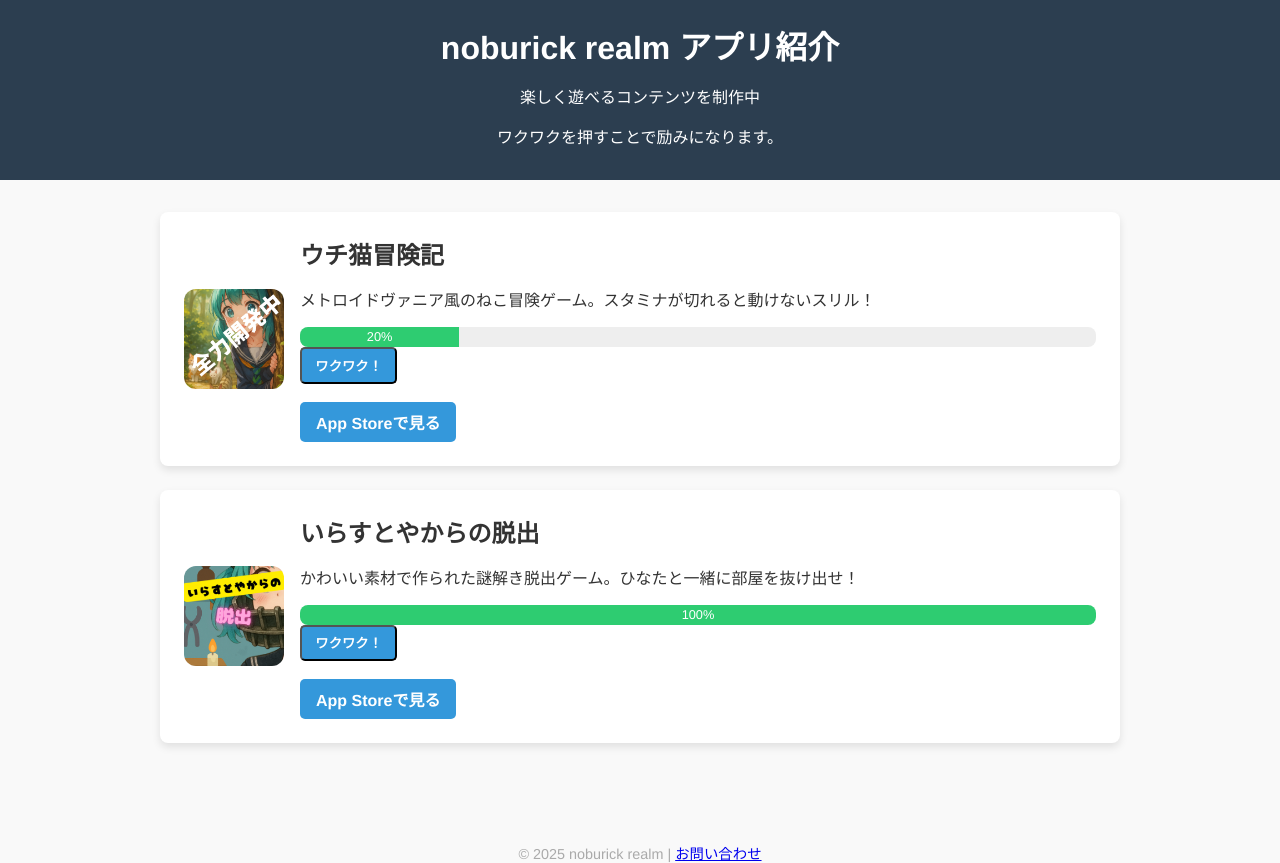
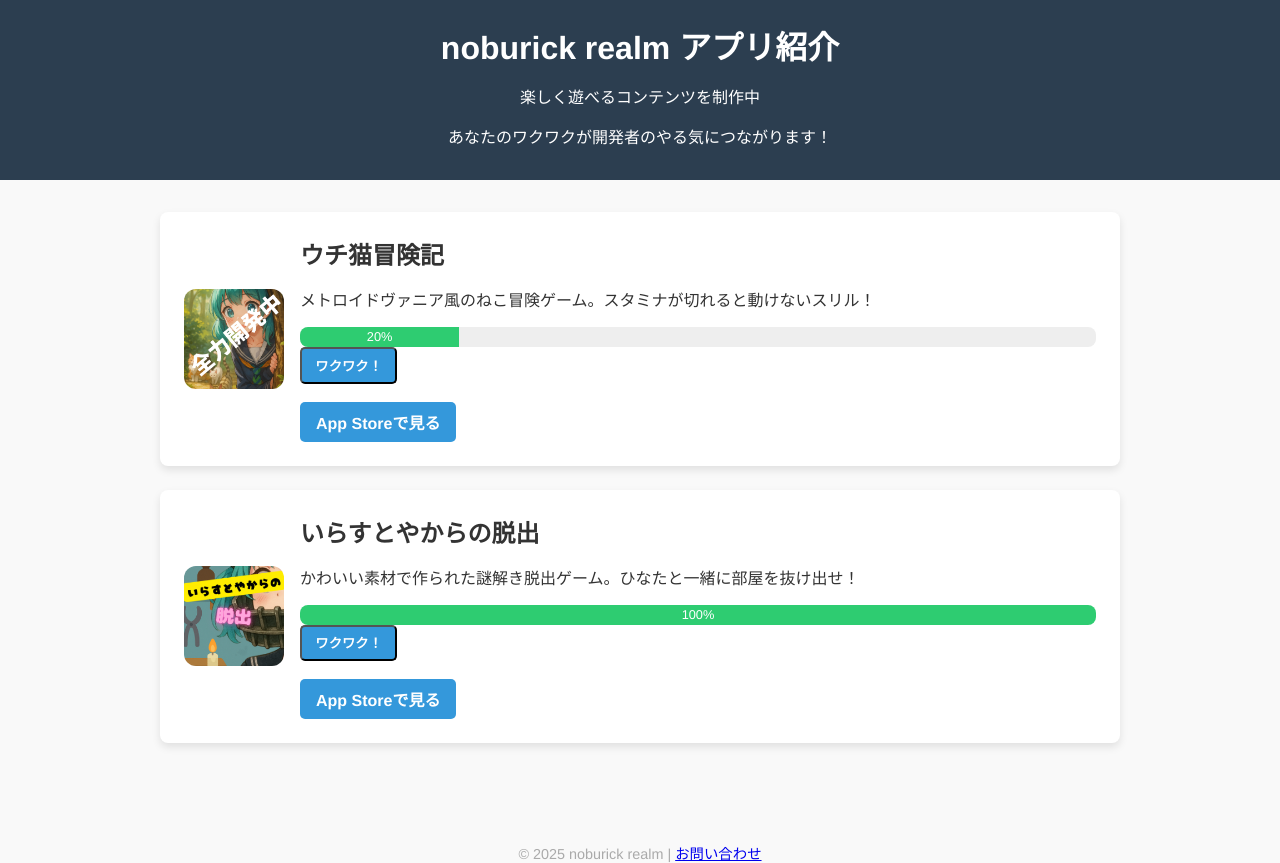
Before and after one commit to noburick/noburick.github.io, a plain HTML site: page index.html in a window 1280 px wide. Drawn offline with Linux system fonts and the light colour scheme.

Commit message:
Update index.html

```diff
--- a/index.html
+++ b/index.html
@@ -96,7 +96,7 @@
   <header>
     <h1>noburick realm アプリ紹介</h1>
     <p>楽しく遊べるコンテンツを制作中</p>
-    <p>ワクワクを押すことで励みになります。</p>
+    <p>あなたのワクワクが開発者のやる気につながります！</p>
   </header>
 
   <div class="container">
```
